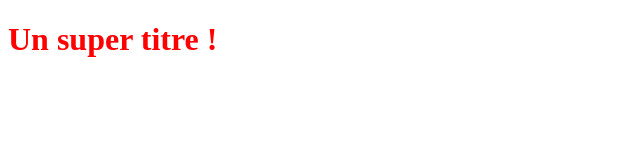
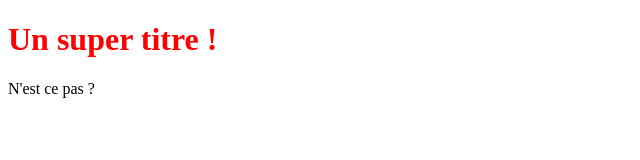
Before and after one commit to claquettes-sandales/OPR_Git_Training, a plain HTML site: page index.html in a window 1280 px wide. Shown: the whole page, without its empty margins (0-640 px from the left). Drawn offline with Linux system fonts and the light colour scheme.

Commit message:
Modification : ajout texte question

```diff
--- a/index.html
+++ b/index.html
@@ -6,5 +6,6 @@
 </head>
 <body>
    <h1>Un super titre !</h1>
+   <p> N'est ce pas ? </p>
 </body>
 </html>
```
